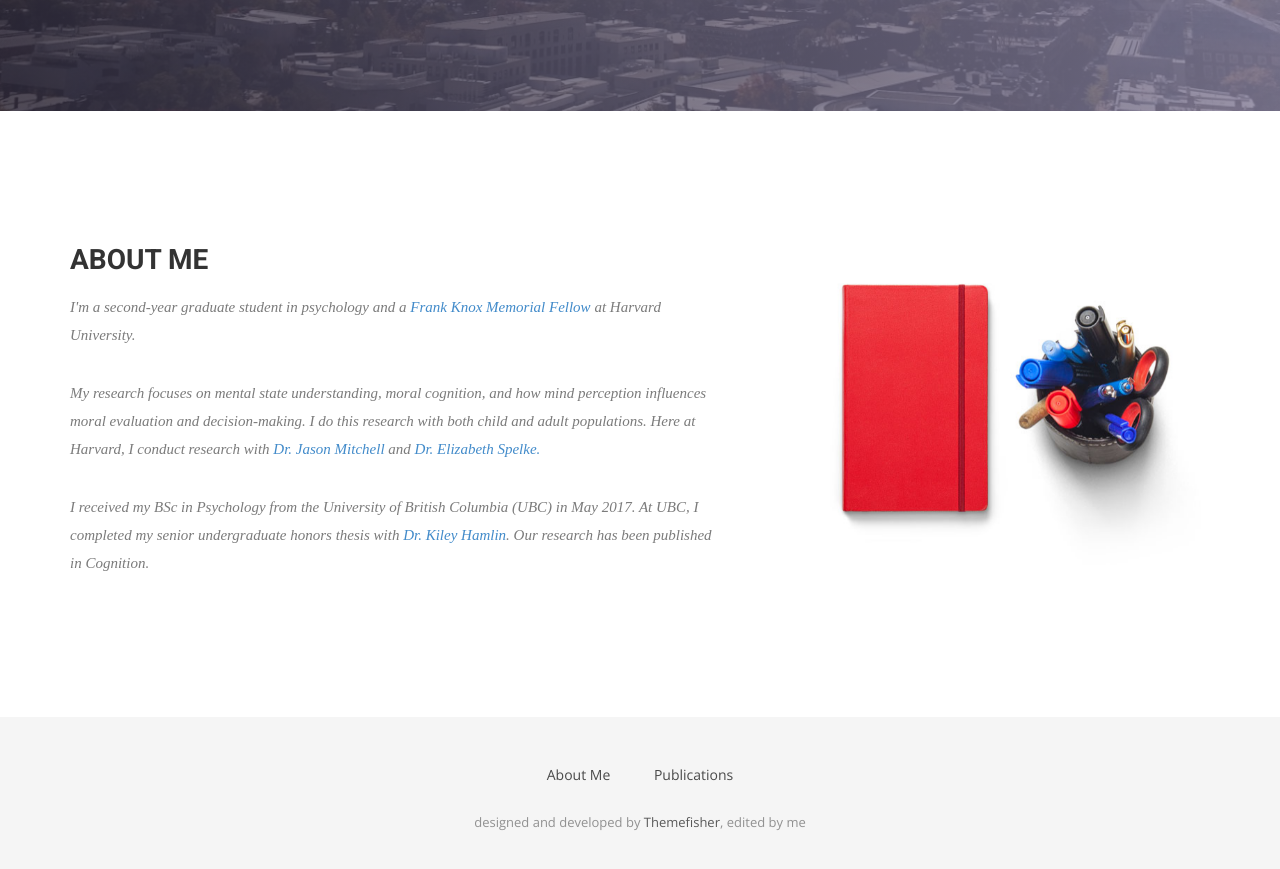
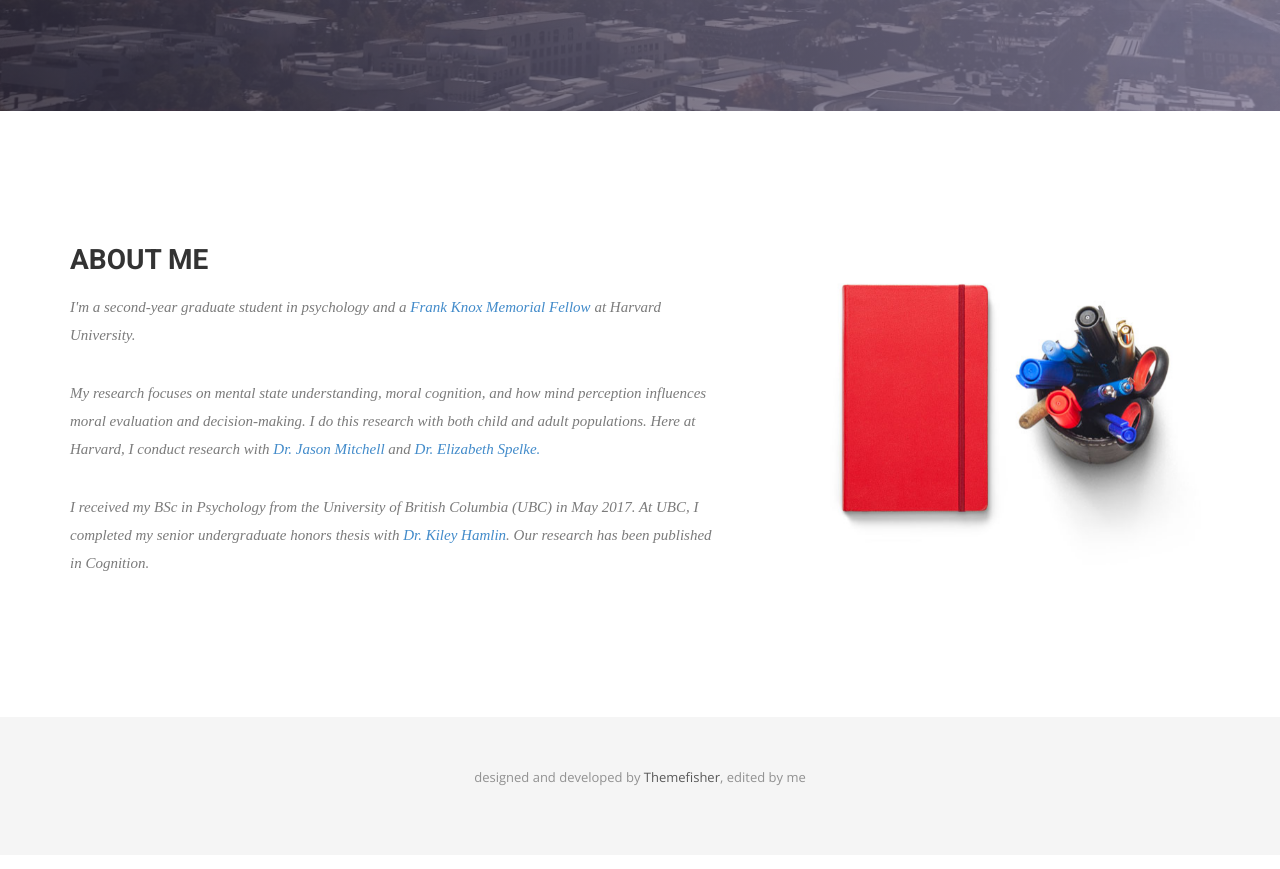
Before and after one commit to bmwoo/bmwoo.github.io, a Jekyll site: the page built from index.html, in a window 1280 px wide and 900 px high, scrolled down 664 px. Shown: the top 869 px of the window. Built offline with Jekyll 4.4.1, drawn with Linux system fonts in a browser that asks for light colours; nearby versions of some CDN libraries; some web fonts are replaced.

Commit message:
Updating website

```diff
--- a/_includes/footer.html
+++ b/_includes/footer.html
@@ -3,13 +3,7 @@
   <div class="container">
     <div class="row">
       <div class="col-md-12">
-        <div class="footer-manu">
-          <ul>
-            <li><a href="#">About Me</a></li>
-             <li><a href="/publications">Publications</a></li>
-          </ul>
-        </div>
-        <p>designed and developed by <a href="https://www.themefisher.com">Themefisher</a>, edited by me</p>
+                <p>designed and developed by <a href="https://www.themefisher.com">Themefisher</a>, edited by me</p>
       </div>
     </div>
   </div>
```
Also changed, not shown: 4 other files.
